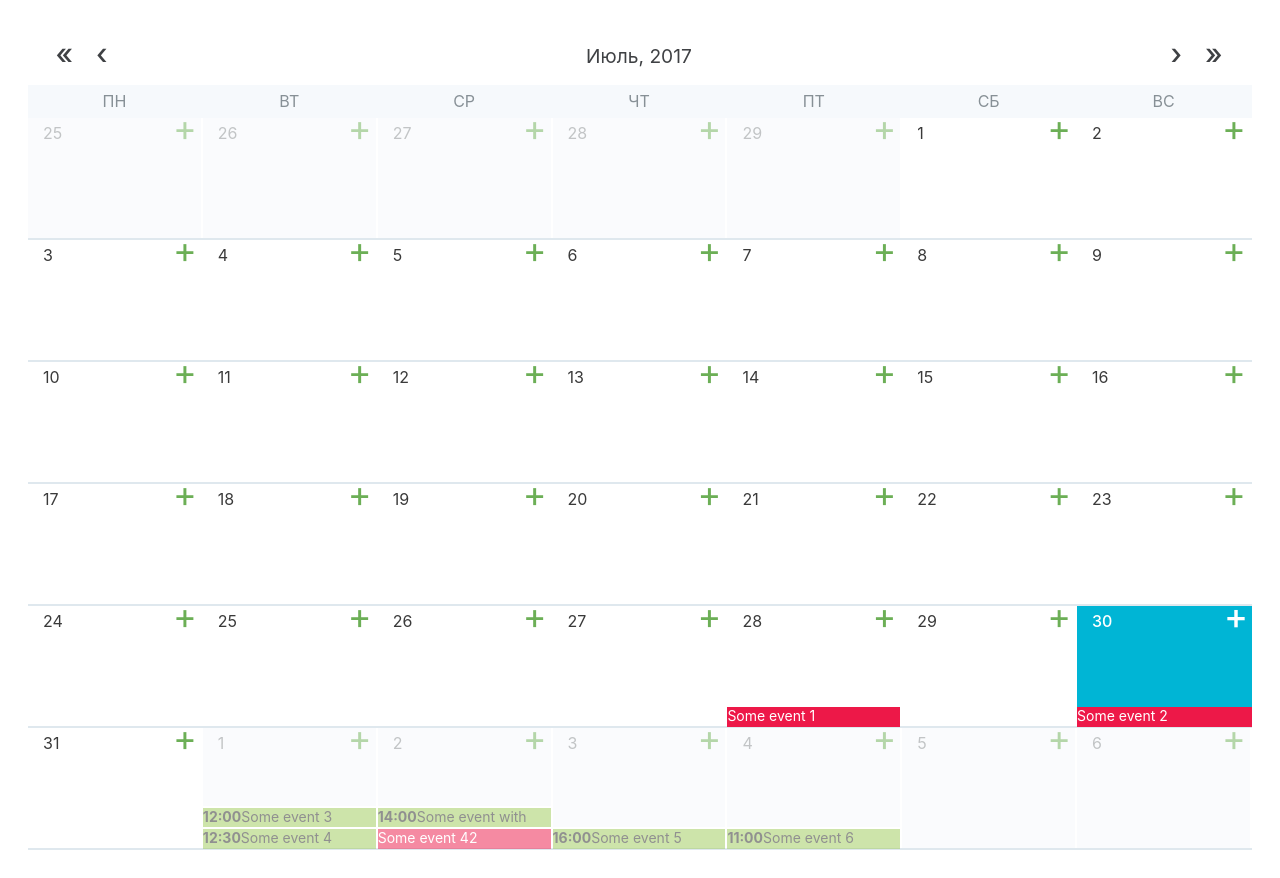
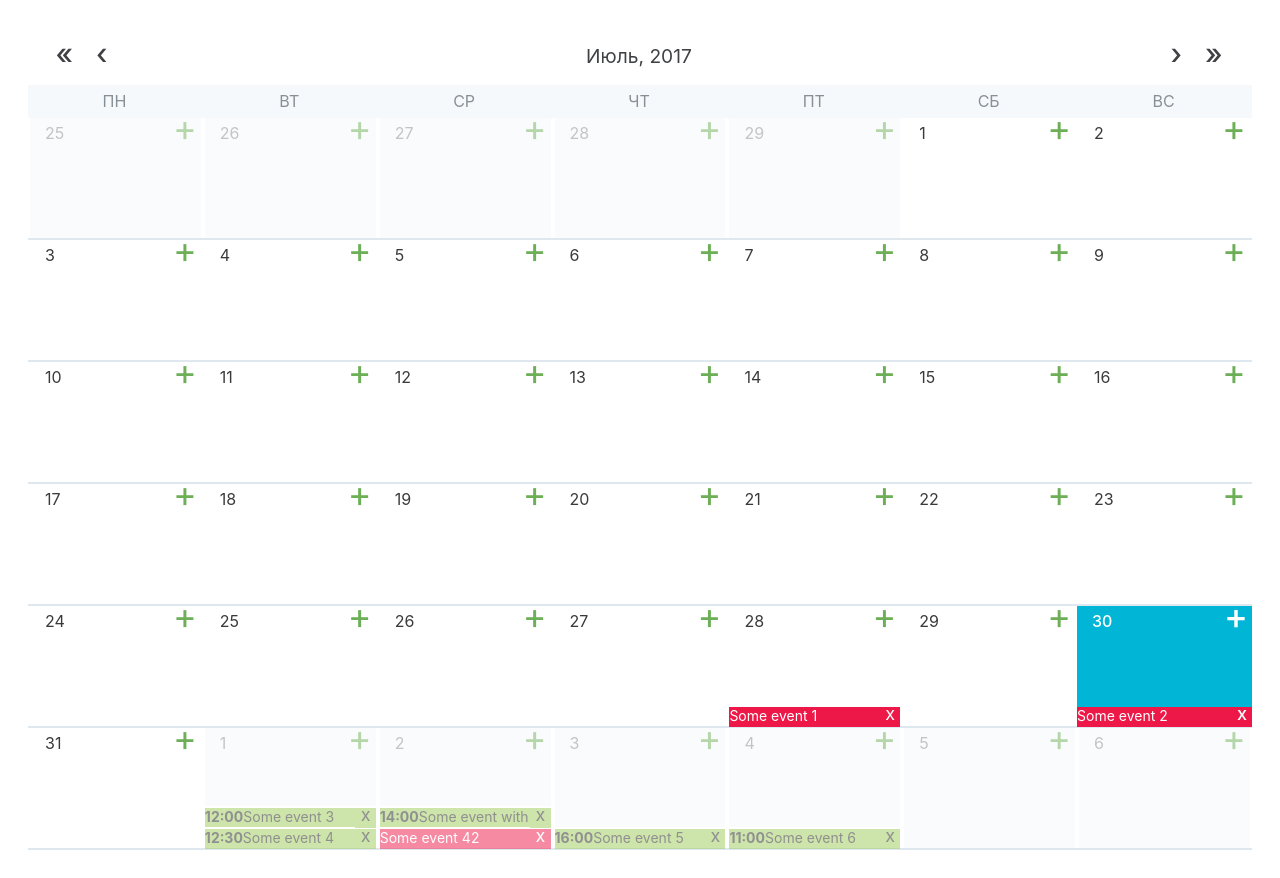
Before and after one commit to aak74/vue-calendar, a Vue app: page / in a window 1280 px wide. Built offline with nearby package versions, Linux system fonts and the light colour scheme.

Commit message:
events can be removed

```diff
--- a/src/components/Calendar.vue
+++ b/src/components/Calendar.vue
@@ -18,7 +18,12 @@
     <div class='week' v-for='week in weeks'>
       <div class='day' :class='{ today: day.isToday, "not-in-month": !day.inMonth }' v-for='day in week'>
         <span class="day__title">{{ day.day }}</span>
-        <events :events="day.events" :date="day.dateStr" @addEvent="addEvent"></events>
+        <events
+          :events="getEvents(day.dateStr)"
+          :date="day.dateStr"
+          @addEvent="addEvent"
+          @deleteEvent="deleteEvent"
+        ></events>
       </div>
     </div>
   </div>
@@ -55,8 +60,14 @@ export default {
   },
   data() {
     return {
+      getEvents: function (dateStr) {
+        return this.allEvents.filter(day => {
+          return day.date == dateStr
+        });
+      }.bind(this),
       month: _todayComps.month,
       year: _todayComps.year,
+      allEvents: this.allEvents
     };
   },
   props: {
@@ -140,7 +151,6 @@ export default {
     },
     // Returns number for first weekday (1-7), starting from Sunday
     firstWeekdayInMonth() {
-      // console.log('firstWeekdayInMonth', new Date(this.year, this.monthIndex, 1).getDay() + 1);
       return new Date(this.year, this.monthIndex, 1).getDay() + 1;
     },
     // Returns number of days in the current month
@@ -156,10 +166,8 @@ export default {
         thisMonth = false,
         nextMonth = false;
       let day = this.previousMonthComps.days - this.firstWeekdayInMonth + 3 - this.startWeek;
-      // let day = this.previousMonthComps.days - this.firstWeekdayInMonth + 3;
       let month = this.previousMonthComps.month;
       let year = this.previousMonthComps.year;
-      console.log('events', this.events);
       // Cycle through each week of the month, up to 6 total
       for (let w = 1; w <= 6 && !nextMonth; w++) {
         // Cycle through each weekday
@@ -176,21 +184,9 @@ export default {
             previousMonth = false;
             thisMonth = true;
           }
-          let currentDay = year + '-' + pad(month) + '-' + pad(day)
-
-          let thisDayEvents = this.events.filter(day => {
-            return day.date == currentDay
-          });
-          // console.log('currentDay', currentDay);
-          console.log('currentDay', currentDay, thisDayEvents, day);
-
-          // Append day info for the current week
-          // Note: this might or might not be an actual month day
-          //  We don't know how the UI wants to display various days,
-          //  so we'll supply all the data we can
           week.push({
             label: (day && thisMonth) ? day.toString() : '',
-            dateStr: currentDay,
+            dateStr: year + '-' + pad(month) + '-' + pad(day),
             day,
             weekday: d,
             week: w,
@@ -203,10 +199,8 @@ export default {
             isToday: day === _todayComps.day && month === _todayComps.month && year === _todayComps.year,
             isFirstDay: thisMonth && day === 1,
             isLastDay: thisMonth && day === this.daysInMonth,
-            events: thisDayEvents
           });
 
-          // We've hit the last day of the month
           if (thisMonth && day >= this.daysInMonth) {
             thisMonth = false;
             nextMonth = true;
@@ -252,10 +246,26 @@ export default {
       this.year--;
     },
     addEvent(dateStr) {
-      console.log('addEvent', this, dateStr);
-      this.events.push({date: dateStr, time: '12:00', title: 'Some new event', class: 'green'})
+      this.allEvents.push({
+        id: Math.random().toString(36).substr(2, 16),
+        date: dateStr,
+        time: Math.floor(Math.random() * (18 - 10)) + 10 + ':00',
+        title: 'New event ' + Math.random().toString(36).substr(2, 4),
+        class: 'smooth'
+      })
+      this.allEvents.splice(this.allEvents.length)
+    },
+    deleteEvent(id) {
+      let newEvents = this.allEvents.filter((event) => {
+        return event.id != id
+      })
+      this.$set(this, 'allEvents', newEvents)
+      this.allEvents.splice(this.allEvents.length)
     }
   },
+  created () {
+    this.allEvents = this.events
+  }
 }
 </script>
 
@@ -363,13 +373,12 @@ export default {
     align-items: center
     color: $dayColor
     background-color: $dayBackgroundColor
+    border-left: $dayBorder
     border-right: $dayBorder
     cursor: default
     position: relative
 
   .day__title
-    // justify-content: left
-    // align-items: top
     position: absolute
     top: 5px
     left: 15px
@@ -378,6 +387,7 @@ export default {
     font-weight: 500
     color: $todayColor
     background-color: $todayBackgroundColor
+    border-left: $todayBackgroundColor
     border-right: $todayBackgroundColor
 
   .not-in-month
--- a/src/components/Events.vue
+++ b/src/components/Events.vue
@@ -8,9 +8,11 @@
       v-for="event in events"
       v-if="events.length > 0"
       :title="event.title"
+      :key="event.id"
     >
       <span class="event__time" v-if="event.time">{{ event.time }}</span>
       <span class="event__title">{{ event.title }}</span>
+      <span class="event__delete-button" @click="deleteEvent($event, event.id)">x</span>
     </div>
   </div>
 </div>
@@ -30,20 +32,25 @@ export default {
   },
   methods: {
     addEvent($event) {
-      console.log('events addEvent', $event, this.date);
       this.$emit('addEvent', this.date)
+    },
+    deleteEvent($event, id) {
+      this.$emit('deleteEvent', id)
     },
   },
 }
 </script>
 
-<style lang="sass">
-  $eventsBackgroundColor: inherited
+<style lang="sass" scoped>
+  $eventHeight: 22px
+  $brightColor: white
+  $brightBackgroundColor: #ed1848
+  $smoothColor: #242323
+  $smoothBackgroundColor: #9cca57
 
   .events
     height: 100%
     width: 100%
-    background-color: $eventsBackgroundColor
     font-size: 14px
 
   .events__add-button
@@ -61,44 +68,58 @@ export default {
   .events-list
     position: absolute
     width: 100%
-    background-color: $eventsBackgroundColor
-    // vertical-align: bottom
     bottom: 0px
-    // left: 0
-    // right: 0
 
   .event
-    // background-color: $eventsBackgroundColor
+    position: relative
     display: inline-block
     border-top: 2px solid
     border-color: white
     width: 100%
-    height: 22px
+    height: $eventHeight
     overflow: hidden
-    // overflow-y: hidden
     margin-bottom: -4px
 
   .today .event
     border-top: 2px solid
     border-color: #00b5d5
-    // border-top: 2px solid #00b5d5
 
   .event__title
     font-weight: 400
-    // width: 60px
-    // overflow-y: hidden
-    // overflow-x: hidden
-    // overflow: hidden
-    // position: absolute
+
+  .event__delete-button
+    position: absolute
+    top: -4px
+    right: -1px
+    text-align: center
+    vertical-align: middle
+    font-size: 18px
+    width: $eventHeight
+    height: $eventHeight + 2px
+    z-index: 100
+
+  .event.smooth .event__delete-button
+    background-color: $smoothBackgroundColor
+
+  .event.bright .event__delete-button
+    background-color: $brightBackgroundColor
+
+  .event.smooth .event__delete-button:hover
+    background-color: $brightBackgroundColor
+    color: $brightColor
+
+  .event.bright .event__delete-button:hover
+    background-color: $smoothBackgroundColor
+    color: $smoothColor
 
   .event__time
     font-weight: 700
 
-  .event.green
-    background-color: #9cca57
-    color: #242323
+  .event.smooth
+    background-color: $smoothBackgroundColor
+    color: $smoothColor
 
-  .event.red
-    background-color: #ed1848
-    color: white
+  .event.bright
+    background-color: $brightBackgroundColor
+    color: $brightColor
 </style>
--- a/src/config/events.js
+++ b/src/config/events.js
@@ -1,16 +1,22 @@
-export default [
-  {date: '2017-07-28', title: 'Some event 1', class: 'red'},
-  {date: '2017-07-30', title: 'Some event 2', class: 'red'},
-  {date: '2017-08-01', time: '12:00', title: 'Some event 3', class: 'green'},
-  {date: '2017-08-01', time: '12:30', title: 'Some event 4', class: 'green'},
-  {date: '2017-08-02', time: '14:00', title: 'Some event with long description', class: 'green'},
-  {date: '2017-08-02', title: 'Some event 42', class: 'red'},
-  {date: '2017-08-03', time: '16:00', title: 'Some event 5', class: 'green'},
-  {date: '2017-08-04', time: '11:00', title: 'Some event 6', class: 'green'},
-  {date: '2017-08-16', title: 'Some event 7', class: 'red'},
-  {date: '2017-08-18', time: '17:00', title: 'Some event 8', class: 'green'},
-  {date: '2017-08-23', title: 'Some event 9', class: 'red'},
-  {date: '2017-09-01', title: 'Some event next month 1', class: 'red'},
-  {date: '2017-09-01', time: '11:00', title: 'Some event next month 2', class: 'green'},
-  {date: '2017-09-03', time: '11:00', title: 'Some event next month 3', class: 'green'},
-]
+let id = 0
+let events = [
+  {date: '2017-07-28', title: 'Some event 1', class: 'bright'},
+  {date: '2017-07-30', title: 'Some event 2', class: 'bright'},
+  {date: '2017-08-01', time: '12:00', title: 'Some event 3', class: 'smooth'},
+  {date: '2017-08-01', time: '12:30', title: 'Some event 4', class: 'smooth'},
+  {date: '2017-08-02', time: '14:00', title: 'Some event with long description', class: 'smooth'},
+  {date: '2017-08-02', title: 'Some event 42', class: 'bright'},
+  {date: '2017-08-03', time: '16:00', title: 'Some event 5', class: 'smooth'},
+  {date: '2017-08-04', time: '11:00', title: 'Some event 6', class: 'smooth'},
+  {date: '2017-08-16', title: 'Some event 7', class: 'bright'},
+  {date: '2017-08-18', time: '17:00', title: 'Some event 8', class: 'smooth'},
+  {date: '2017-08-23', title: 'Some event 9', class: 'bright'},
+  {date: '2017-09-01', title: 'Some event next month 1', class: 'bright'},
+  {date: '2017-09-01', time: '11:00', title: 'Some event next month 2', class: 'smooth'},
+  {date: '2017-09-03', time: '11:00', title: 'Some event next month 3', class: 'smooth'},
+].map((event) => {
+  event.id = id++
+  return event
+})
+
+export default events
```
